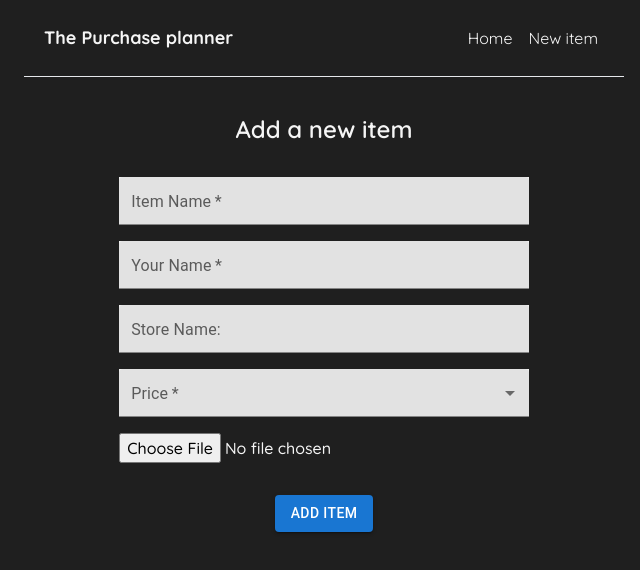
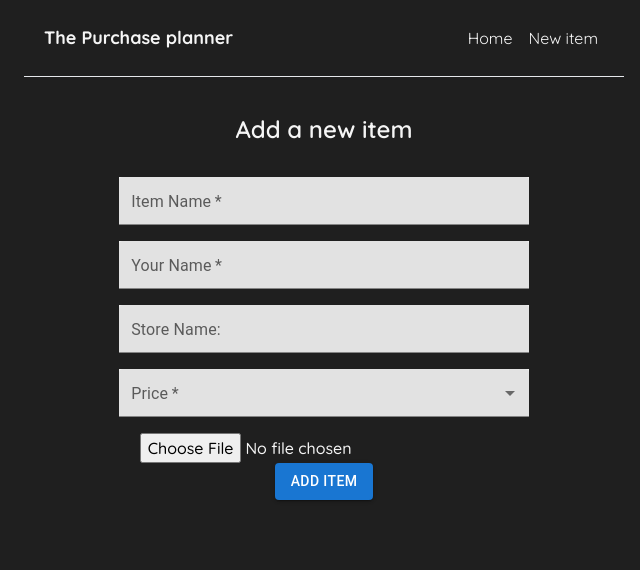
Before and after one commit to tdl1304/Purchase-planner-frontend, a React (Vite) app: page /create in a window 1280 px wide. Shown: the top 570 px of the page, without its empty margins (316-956 px from the left). Built offline with nearby package versions, Linux system fonts and the light colour scheme; no server answers.

Commit message:
Refactor ItemForm component to simplify file input layout and improve code readability

```diff
--- a/src/components/ItemForm.tsx
+++ b/src/components/ItemForm.tsx
@@ -52,7 +52,7 @@ const ItemForm = ({ onSubmit, isPending, onImageUpload, uploading }: ItemFormPro
   };
 
   return (
-    <form onSubmit={handleSubmit} className="font-medium text-sm md:text-base">
+    <form onSubmit={handleSubmit} className="text-sm font-medium md:text-base">
       {/* title */}
       <TextField
         label="Item Name"
@@ -120,9 +120,7 @@ const ItemForm = ({ onSubmit, isPending, onImageUpload, uploading }: ItemFormPro
       </TextField>
 
       {/* Upload image */}
-      <div className="flex mb-8 w-full">
-        <input type="file" accept="image/*" onChange={handleImageChange} className="w-[90%]" required />
-      </div>
+      <input type="file" accept="image/*" onChange={handleImageChange} className="w-[90%]" required />
 
       {/* Image preview */}
       {selectedImage && (
```
